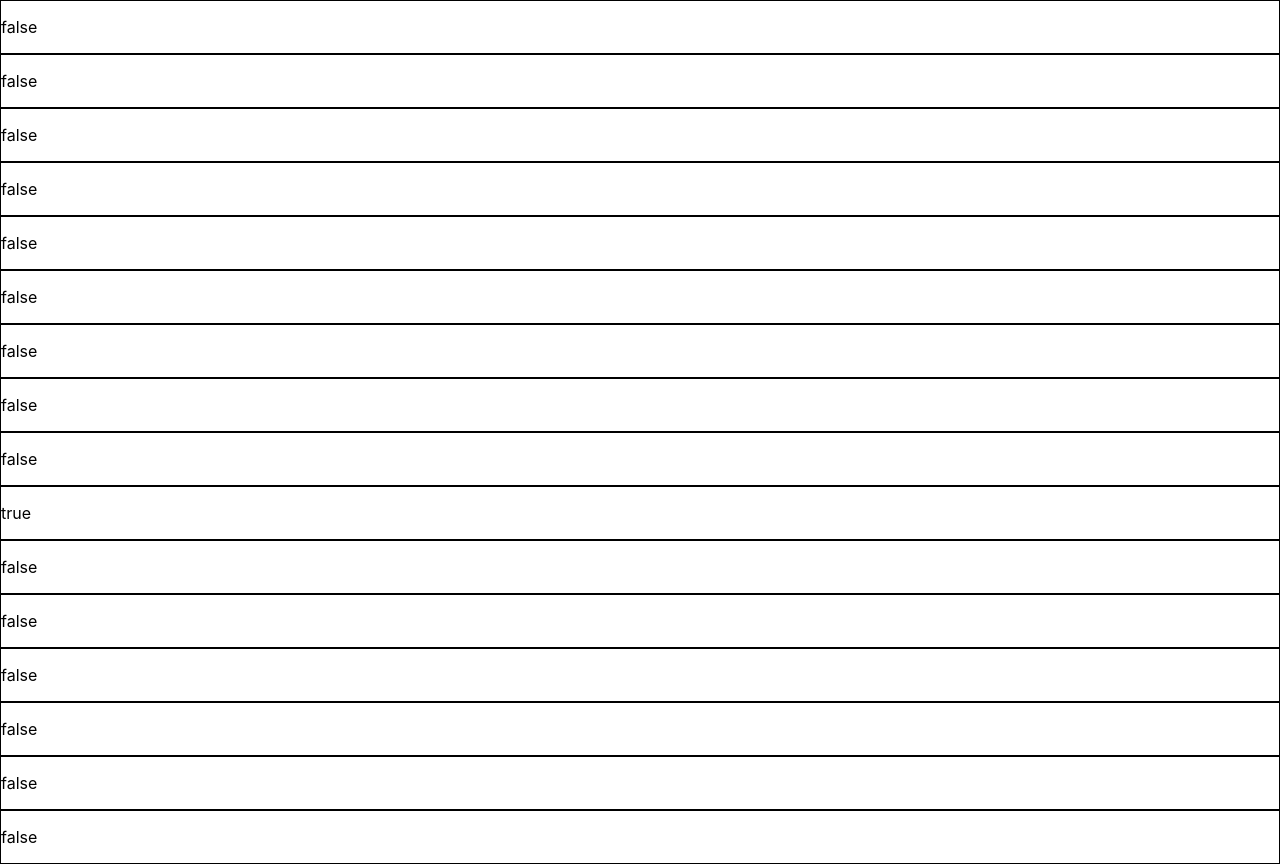
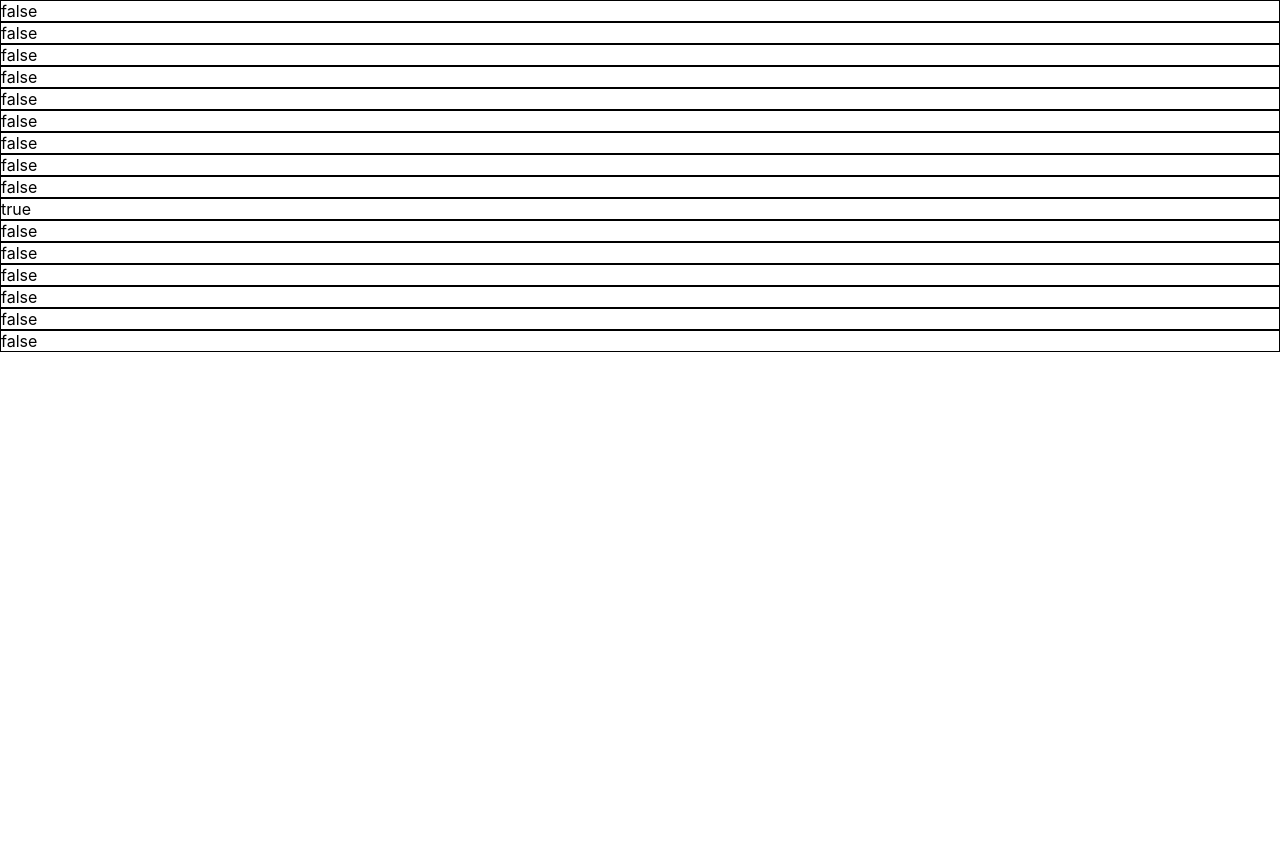
Before and after one commit to StrtMilne/E53-Mine-Your-Business, a React (Create React App) app in the folder client/: page / in a window 1280 px wide. After the commit the page ends 800 px from the top, so only its background shows below. Built offline with nearby package versions, Linux system fonts and the light colour scheme.

Commit message:
added in click

```diff
--- a/client/src/components/Tile.js
+++ b/client/src/components/Tile.js
@@ -1,14 +1,15 @@
 import React from "react";
 
-const Tile = ({tile}) => {
+const Tile = ({tile, index}) => {
 
     const handleClick = function(event) {
-        console.log("event:", event);
+        console.log("event:", event.target);
+        console.log("event:", event.target.title);
     }
 
     return(
-        <div className="individual_tile" onClick={handleClick} style={{border: "1px solid black"}}>
-            <p>{tile.toString()}</p>
+        <div id={index} title={tile.toString()} className="individual_tile" onClick={handleClick} style={{border: "1px solid black"}}>
+           {tile.toString()}
         </div>
     )
 };
--- a/client/src/components/TilesList.js
+++ b/client/src/components/TilesList.js
@@ -4,7 +4,7 @@ import Tile from "./Tile";
 const TilesList = function ({tiles}) {
 
     const tileItems = tiles.map((tile, index) => {
-        return <Tile key={index} tile={tile} />
+        return <Tile key={index} tile={tile} index={index} />
     })
 
     return(
--- a/client/src/containers/GameContainer.js
+++ b/client/src/containers/GameContainer.js
@@ -6,7 +6,8 @@ const GameContainer = function () {
     const [tiles, setTiles] = useState([]);
 
     useEffect(() => {
-        const defaultArray = [false, false, false, false, false, false, false, false, false, false, false, false, false, false, false, false];
+        const defaultArray =
+            [false, false, false, false, false, false, false, false, false, false, false, false, false, false, false, false];
         const bombIndex = Math.floor(Math.random() * 16);
         defaultArray[bombIndex] = true;
         setTiles(defaultArray);
```
